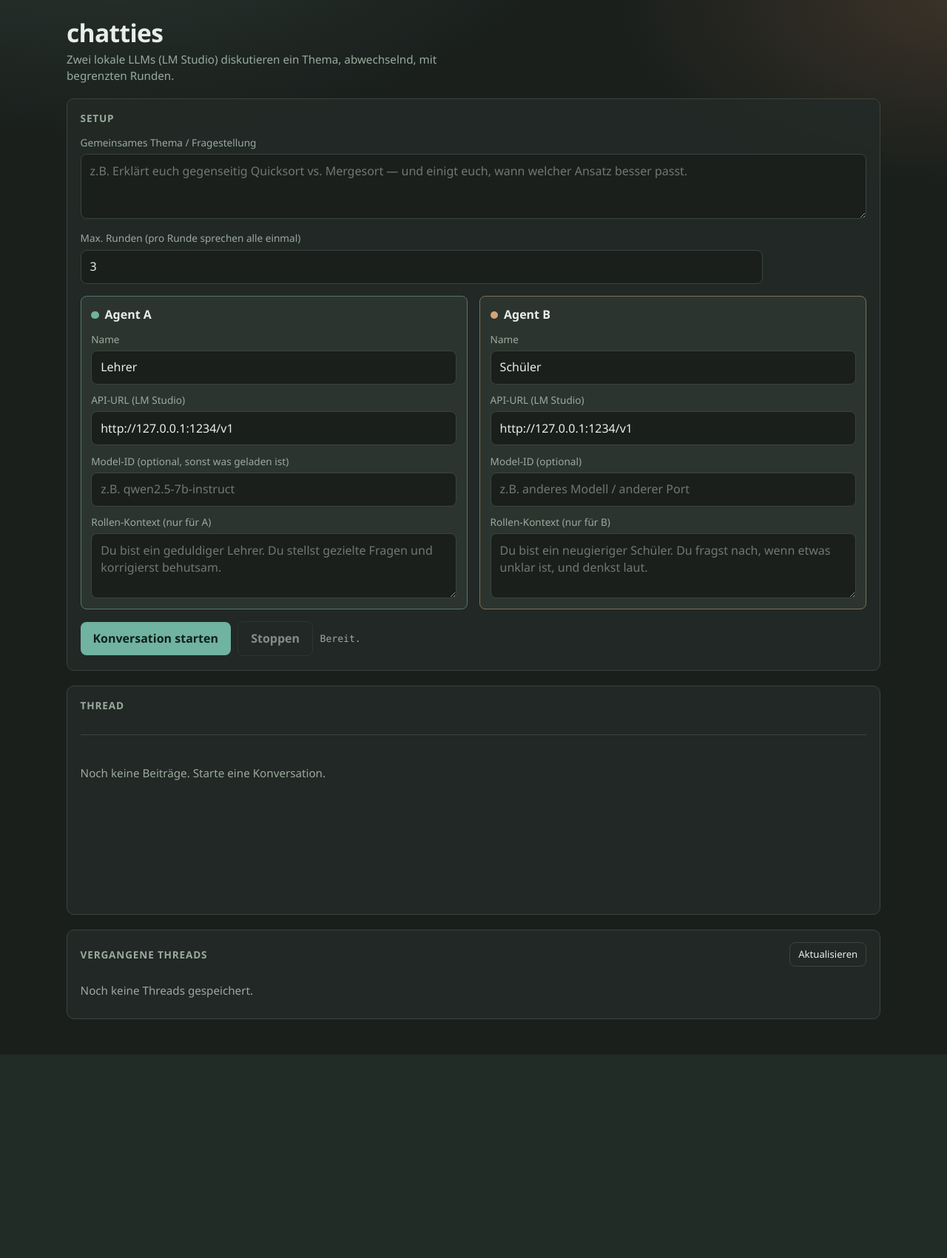
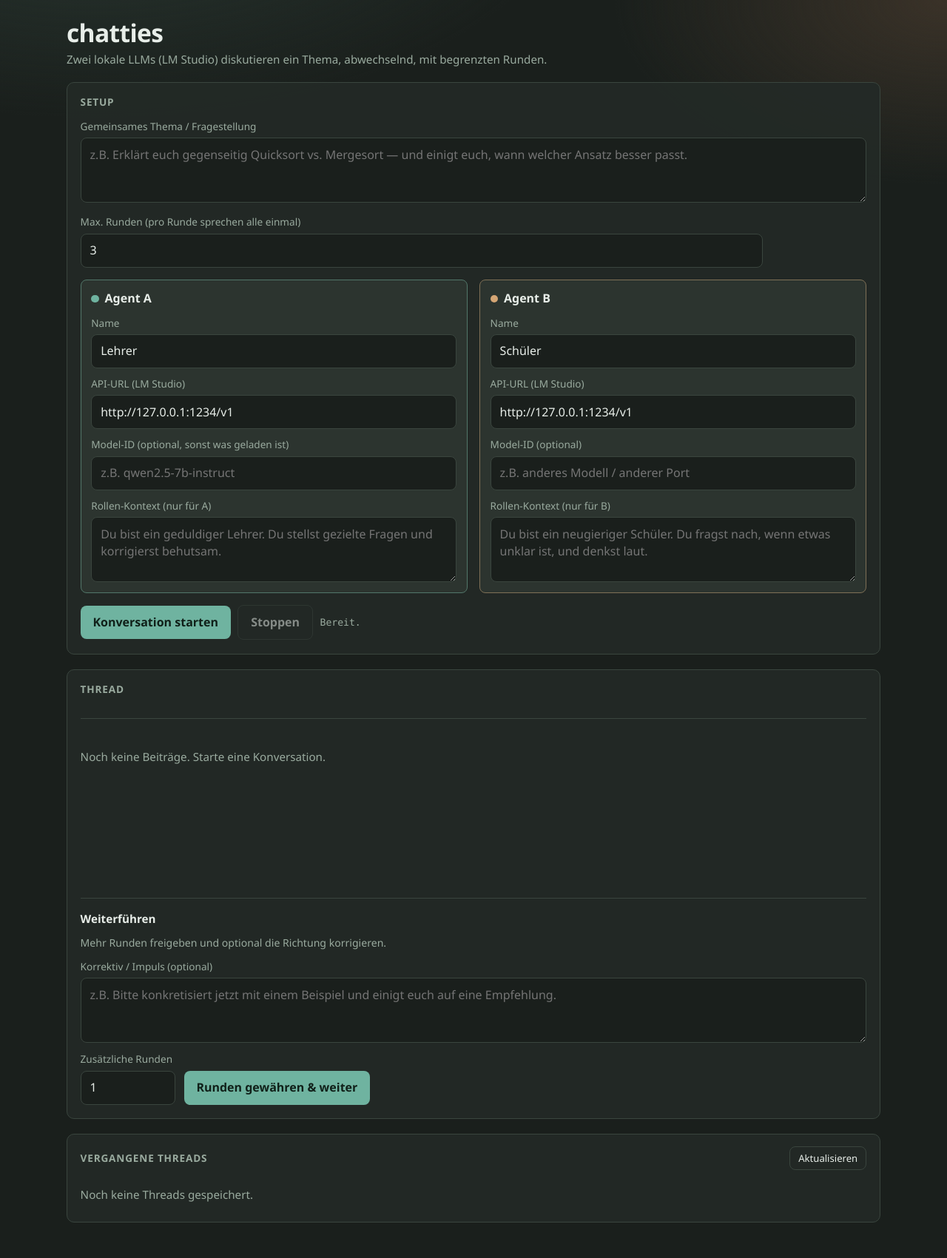
Before and after one commit to platomat/chatties, a PHP site: page /v1/ in a window 1280 px wide. Shown: the whole page at 74% size. Before the commit the page ends 1426 px from the top, so only its background shows below. Run offline with PHP 8.4, Linux system fonts and the light colour scheme; data that the repository does not hold is empty.

Commit message:
Allow extending threads with extra rounds and a directive.
Users can grant more rounds after a dialog and optionally inject a moderator nudge to steer the next turns.

```diff
--- a/assets/app.css
+++ b/assets/app.css
@@ -69,7 +69,6 @@ h1, h2, h3, p { margin: 0; }
 .tagline {
   color: var(--muted);
   font-size: 0.95rem;
-  max-width: 36rem;
 }
 
 .panel {
@@ -164,6 +163,46 @@ button.small {
 .badge.ready { color: var(--b); border-color: color-mix(in srgb, var(--b) 40%, var(--line)); }
 .badge.error { color: var(--danger); border-color: color-mix(in srgb, var(--danger) 40%, var(--line)); }
 .badge.running { color: var(--muted); }
+
+.extend {
+  margin-top: 1.1rem;
+  padding-top: 1rem;
+  border-top: 1px solid var(--line);
+  display: grid;
+  gap: 0.75rem;
+}
+
+.extend h3 {
+  font-size: 0.95rem;
+  font-weight: 600;
+}
+
+.extend-hint {
+  color: var(--muted);
+  font-size: 0.88rem;
+}
+
+.extend-row {
+  display: grid;
+  grid-template-columns: 8rem 1fr;
+  gap: 0.75rem;
+  align-items: end;
+}
+
+.extend-row .primary {
+  justify-self: start;
+}
+
+.bubble.mod {
+  justify-self: stretch;
+  max-width: 100%;
+  background: color-mix(in srgb, var(--ink) 6%, var(--bg));
+  border-style: dashed;
+}
+
+.bubble.mod .who-name {
+  color: var(--muted);
+}
 
 .setup {
   display: grid;
@@ -419,7 +458,8 @@ button:disabled {
 
 @media (max-width: 820px) {
   .agents,
-  .row {
+  .row,
+  .extend-row {
     grid-template-columns: 1fr;
   }
   .bubble.b { justify-self: start; }
--- a/assets/app.js
+++ b/assets/app.js
@@ -4,6 +4,8 @@
   const stopBtn = document.getElementById("stop-btn");
   const continueBtn = document.getElementById("continue-btn");
   const refreshHistoryBtn = document.getElementById("refresh-history-btn");
+  const extendPanel = document.getElementById("extend-panel");
+  const extendBtn = document.getElementById("extend-btn");
   const chatEl = document.getElementById("chat");
   const statusEl = document.getElementById("status");
   const metaEl = document.getElementById("meta");
@@ -60,10 +62,20 @@
     return thread && (thread.status === "ready" || thread.status === "error" || thread.status === "running");
   }
 
+  function countAgentMessages(thread) {
+    return (thread.messages || []).filter((m) => m.speaker === "a" || m.speaker === "b").length;
+  }
+
   function updateContinueButton(thread) {
     const ok = canContinue(thread) && !running;
     continueBtn.hidden = !ok;
     continueBtn.disabled = !ok;
+  }
+
+  function updateExtendPanel(thread) {
+    const show = !!thread && !running && (thread.messages?.length || 0) > 0;
+    extendPanel.hidden = !show;
+    extendBtn.disabled = !show;
   }
 
   function renderMeta(thread) {
@@ -71,9 +83,10 @@
     if (!thread) {
       metaEl.innerHTML = "";
       updateContinueButton(null);
+      updateExtendPanel(null);
       return;
     }
-    const spoken = thread.messages.length;
+    const spoken = countAgentMessages(thread);
     const agents = 2;
     const totalSlots = thread.maxRounds * agents;
     const leftRounds = Math.max(0, thread.maxRounds - thread.currentRound);
@@ -85,6 +98,7 @@
       <span>ID: ${thread.id}</span>
     `;
     updateContinueButton(thread);
+    updateExtendPanel(thread);
     highlightHistory(thread.id);
   }
 
@@ -104,13 +118,15 @@
     const empty = chatEl.querySelector(".empty");
     if (empty) empty.remove();
 
+    const isMod = msg.speaker === "mod" || msg.kind === "directive";
     const el = document.createElement("article");
-    el.className = `bubble ${msg.speaker}`;
+    el.className = `bubble ${isMod ? "mod" : msg.speaker}`;
     if (!animate) el.style.animation = "none";
+    const meta = isMod ? "Korrektiv" : `Runde ${msg.round}`;
     el.innerHTML = `
       <div class="who">
-        <span class="who-name">${escapeHtml(msg.name)}</span>
-        <span class="who-meta">Runde ${msg.round}</span>
+        <span class="who-name">${escapeHtml(msg.name || (isMod ? "Moderator" : ""))}</span>
+        <span class="who-meta">${escapeHtml(meta)}</span>
       </div>
       <div class="body"></div>
     `;
@@ -153,7 +169,7 @@
   }
 
   function nextRoundNumber(thread) {
-    return Math.floor((thread.messages?.length || 0) / 2) + 1;
+    return Math.floor(countAgentMessages(thread) / 2) + 1;
   }
 
   function showTyping(speaker, name, round) {
@@ -413,6 +429,7 @@
     startBtn.disabled = true;
     stopBtn.disabled = false;
     updateContinueButton(null);
+    updateExtendPanel(null);
     hideTyping();
 
     try {
@@ -471,6 +488,7 @@
       startBtn.disabled = false;
       stopBtn.disabled = true;
       updateContinueButton(currentThread);
+      updateExtendPanel(currentThread);
       await loadHistory();
     }
   }
@@ -514,10 +532,48 @@
     runTurns(currentThread);
   });
 
+  extendBtn.addEventListener("click", async () => {
+    if (running || !currentThread) return;
+    const extraRounds = Number(val("extend-rounds") || 1);
+    const directive = val("extend-directive");
+    if (!Number.isFinite(extraRounds) || extraRounds < 1) {
+      setStatus("Bitte mindestens 1 zusätzliche Runde angeben.", true);
+      return;
+    }
+
+    extendBtn.disabled = true;
+    setStatus("Runden werden gewährt…");
+    try {
+      const data = await api("api/extend.php", {
+        method: "POST",
+        body: JSON.stringify({
+          id: currentThread.id,
+          extraRounds,
+          directive,
+        }),
+      });
+
+      setVal("extend-directive", "");
+      renderMessages(data.thread);
+      renderMeta(data.thread);
+      await loadHistory();
+      setStatus(
+        directive
+          ? `${extraRounds} Runde(n) + Korrektiv — weiter geht’s.`
+          : `${extraRounds} Runde(n) gewährt — weiter geht’s.`
+      );
+      await runTurns(data.thread);
+    } catch (err) {
+      setStatus(err.message || String(err), true);
+      updateExtendPanel(currentThread);
+    }
+  });
+
   refreshHistoryBtn.addEventListener("click", () => loadHistory());
 
   stopBtn.disabled = true;
   continueBtn.hidden = true;
+  extendPanel.hidden = true;
 
   loadHistory().then(() => {
     const params = new URLSearchParams(window.location.search);
--- a/index.php
+++ b/index.php
@@ -91,6 +91,21 @@ declare(strict_types=1);
       <div class="chat" id="chat">
         <p class="empty">Noch keine Beiträge. Starte eine Konversation.</p>
       </div>
+      <div class="extend" id="extend-panel" hidden>
+        <h3>Weiterführen</h3>
+        <p class="extend-hint">Mehr Runden freigeben und optional die Richtung korrigieren.</p>
+        <div class="field">
+          <label for="extend-directive">Korrektiv / Impuls (optional)</label>
+          <textarea id="extend-directive" placeholder="z.B. Bitte konkretisiert jetzt mit einem Beispiel und einigt euch auf eine Empfehlung."></textarea>
+        </div>
+        <div class="extend-row">
+          <div class="field">
+            <label for="extend-rounds">Zusätzliche Runden</label>
+            <input id="extend-rounds" type="number" min="1" max="40" value="1">
+          </div>
+          <button type="button" class="primary" id="extend-btn">Runden gewähren &amp; weiter</button>
+        </div>
+      </div>
     </section>
 
     <section class="panel">
--- a/lib/ThreadStore.php
+++ b/lib/ThreadStore.php
@@ -87,7 +87,7 @@ final class ThreadStore
                 'topic' => (string) ($data['topic'] ?? ''),
                 'maxRounds' => (int) ($data['maxRounds'] ?? 0),
                 'currentRound' => (int) ($data['currentRound'] ?? 0),
-                'messageCount' => is_array($data['messages'] ?? null) ? count($data['messages']) : 0,
+                'messageCount' => self::countAgentMessages(is_array($data['messages'] ?? null) ? $data['messages'] : []),
                 'agents' => [
                     'a' => (string) ($data['agents']['a']['name'] ?? 'A'),
                     'b' => (string) ($data['agents']['b']['name'] ?? 'B'),
@@ -125,6 +125,21 @@ final class ThreadStore
         return $this->dir . '/' . $id . '.json';
     }
 
+    /**
+     * @param list<array<string, mixed>> $messages
+     */
+    private static function countAgentMessages(array $messages): int
+    {
+        $n = 0;
+        foreach ($messages as $msg) {
+            $speaker = (string) ($msg['speaker'] ?? '');
+            if ($speaker === 'a' || $speaker === 'b') {
+                $n++;
+            }
+        }
+        return $n;
+    }
+
     private static function normalizeAgent(array $agent, string $fallbackName, string $fallbackLabel): array
     {
         $name = trim((string) ($agent['name'] ?? $fallbackName));
```
Also changed, not shown: api/extend.php (added, +31 -0 lines), lib/Orchestrator.php (+66 -1 lines), CHANGELOG.md, README.md.
